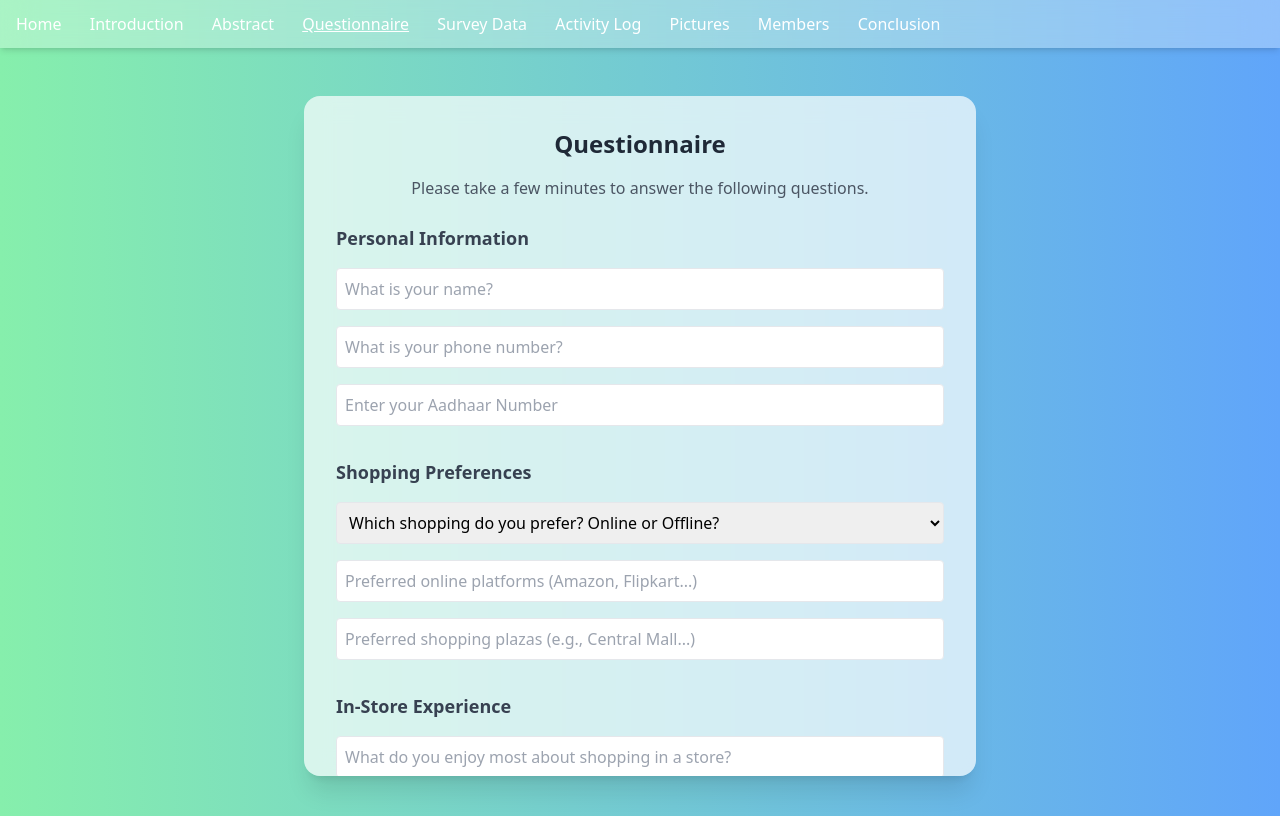
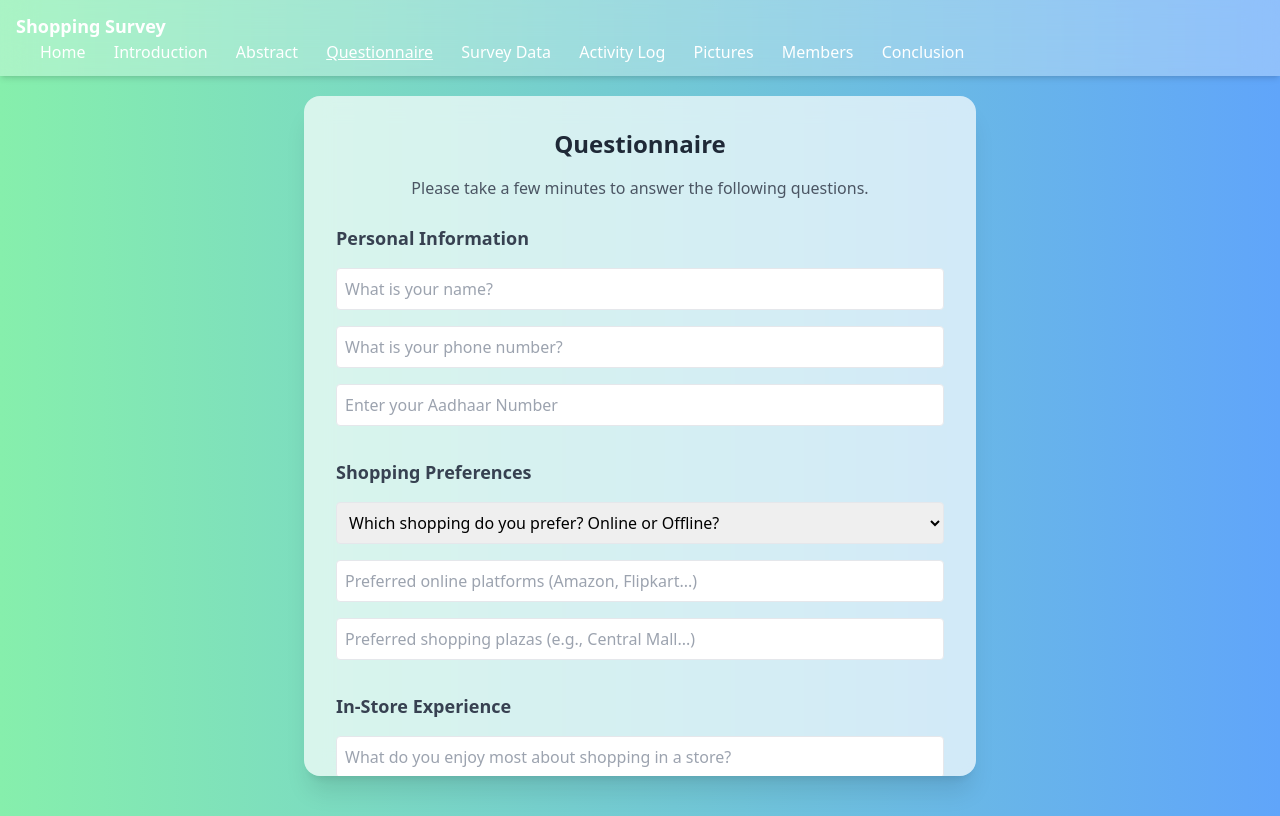
Before and after one commit to PuliPrabhas/CSPW, a plain HTML site: page Questionnaire.html in a window 1280 px wide. Drawn offline with nearby package versions, Linux system fonts and the light colour scheme.

Commit message:
Update Questionnaire.html

```diff
--- a/Questionnaire.html
+++ b/Questionnaire.html
@@ -13,6 +13,7 @@
     <div class="max-w-7xl mx-auto px-4 py-3 flex justify-between items-center">
 
       <div class="space-x-6 text-white font-medium">
+         <div class="font-bold text-lg text-white">Shopping Survey</div>
         <a href="index.html" class="hover:underline">Home</a>
         <a href="introduction.html" class="hover:underline">Introduction</a>
         <a href="abstract.html" class="hover:underline">Abstract</a>
```
